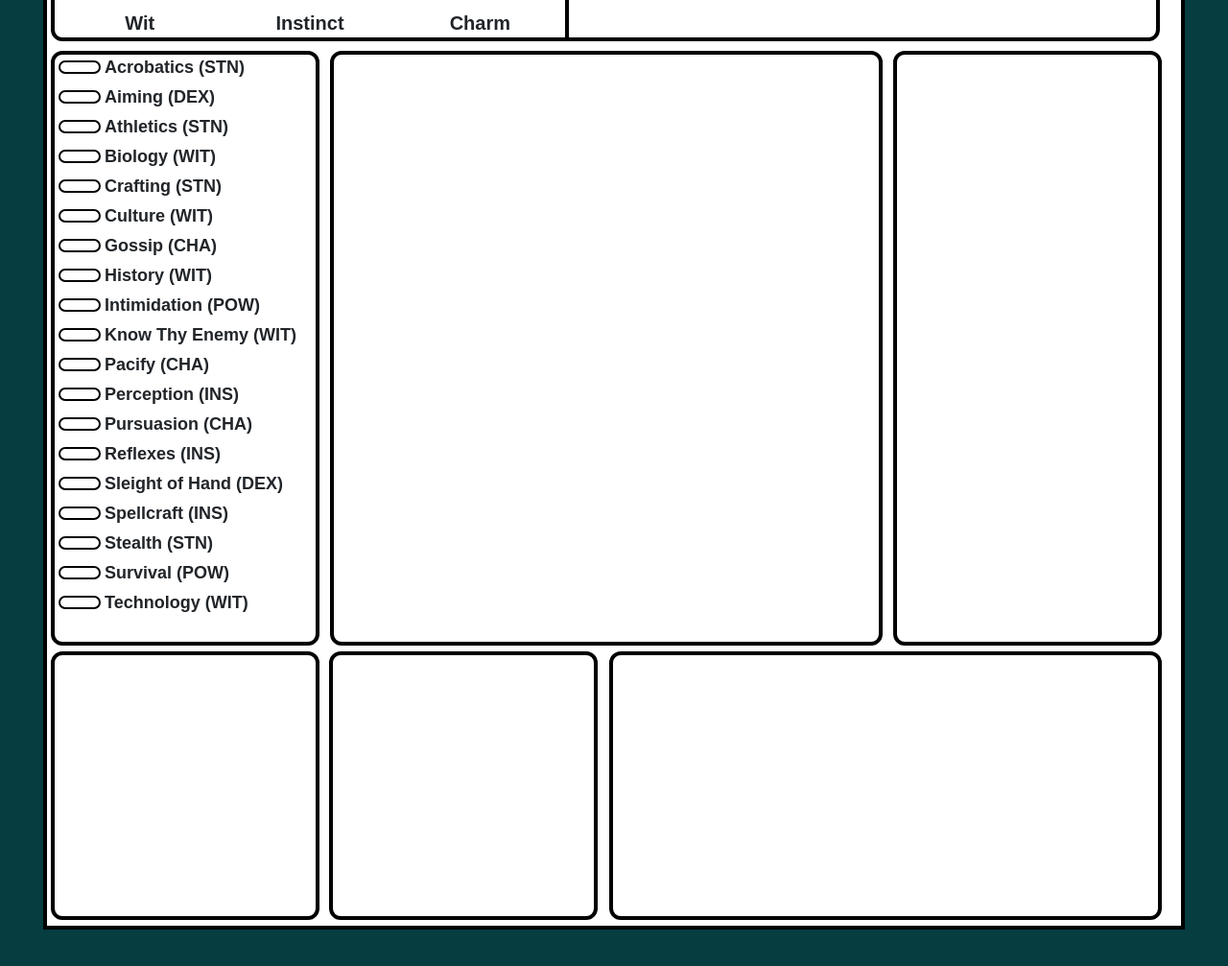
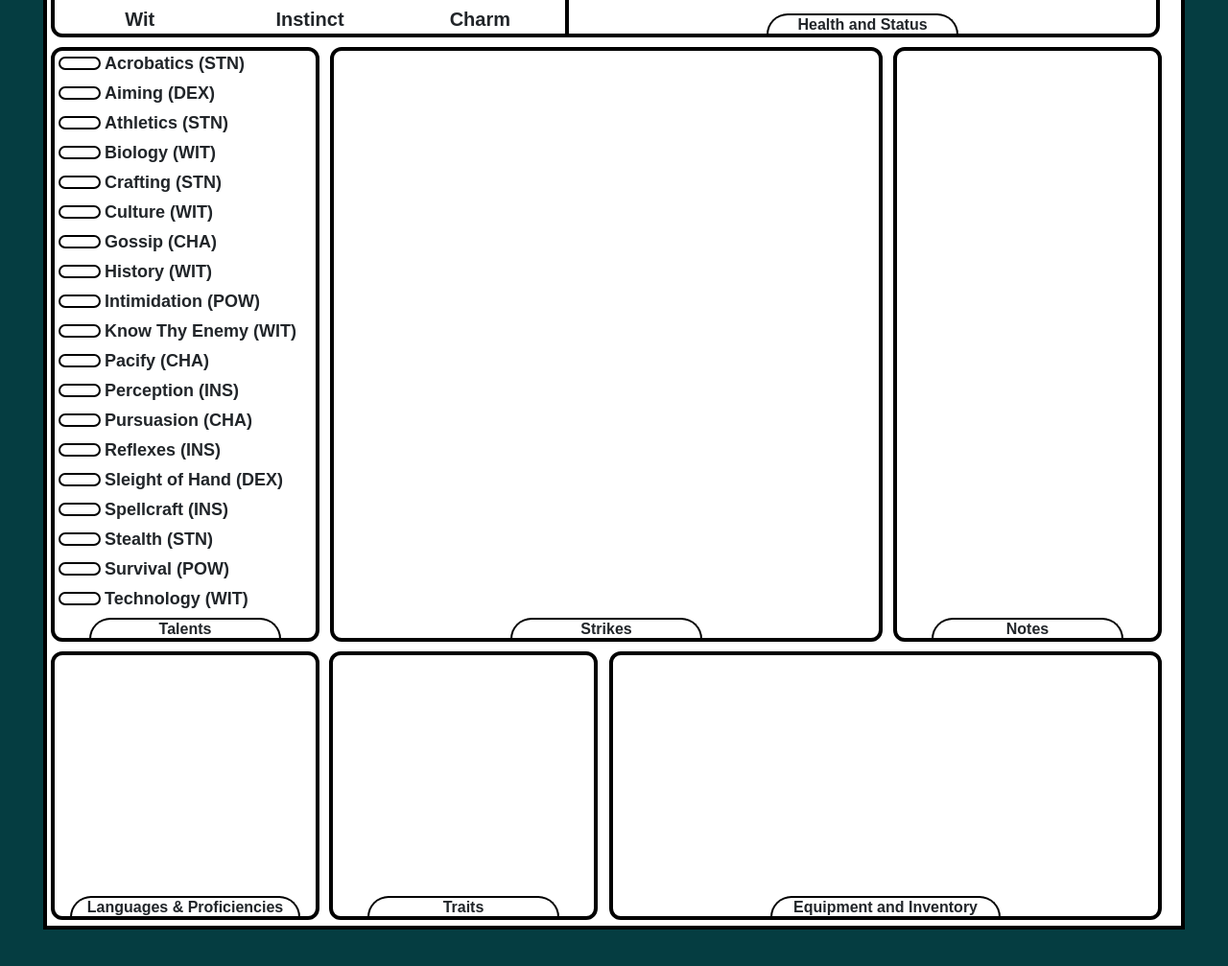
Before and after one commit to benphantom41/urchins-fall-character-sheet, a plain HTML site: page index.html in a window 1280 px wide. Shown: the part 807-1814 px from the top of the page at 96% size. Drawn offline with nearby package versions, Linux system fonts and the light colour scheme.

Commit message:
Added remaining Text Labels to sections

```diff
--- a/index.css
+++ b/index.css
@@ -4,8 +4,7 @@ body {
     zoom: 200%;
 }
 
-textarea
-{
+textarea {
     box-sizing: border-box;
     -moz-box-sizing: border-box;
     -webkit-box-sizing: border-box;
@@ -13,7 +12,7 @@ textarea
     margin: auto;
     border: none;
     resize: none;
-    background-color: rgba(0,0,0,0);
+    background-color: rgba(0, 0, 0, 0);
     /*border: 1px solid red;*/
 }
 
@@ -33,7 +32,9 @@ textarea
 
 }
 
+
 .character-sheet-background {
+    position: relative;
     margin: auto;
     width: 595px;
     height: 842px;
@@ -45,6 +46,26 @@ textarea
 
 }
 
+.Logo {
+    position: relative;
+    width: 139px;
+    height: 50px;
+    top: 0px;
+    left: 0px;
+    z-index: 5;
+}
+
+.Portrait {
+    position: relative;
+    width: 140px;
+    height: 160px;
+    border: 2px solid black;
+    border-radius: 6px;
+    float: left;
+    top: 0px;
+    left: 2px
+}
+
 .player-info {
     position: relative;
     border: 2px solid #000000;
@@ -52,7 +73,7 @@ textarea
     float: right;
     width: 434px;
     height: 202px;
-    margin-top: 10px;
+    top: -42px;
     right: 12px;
     overflow: hidden;
 }
@@ -73,6 +94,11 @@ textarea
     border-right: 2px solid black;
 }
 
+.player-info-item:nth-child(2),
+.player-info-item:nth-child(4) {
+    border-right: none;
+}
+
 .item-label {
 
     position: relative;
@@ -82,12 +108,14 @@ textarea
 
 
     border: 1px solid #000000;
+    border-bottom: none;
+
     border-radius: 345px 345px 0px 0px;
     transform: rotate(-180deg);
     top: 0%;
 }
 
-.label-text{
+.label-text {
     position: relative;
     margin: -1px auto;
     font-size: 8px;
@@ -100,7 +128,10 @@ textarea
 
 
 
-input#name, input#player, input#race-class, input#exp {
+input#name,
+input#player,
+input#race-class,
+input#exp {
     margin: auto;
     border: none;
     text-align: center;
@@ -112,7 +143,7 @@ input#name, input#player, input#race-class, input#exp {
     align-items: center;
 }
 
-.guard-compass{
+.guard-compass {
     position: relative;
     top: 40%;
     width: 125px;
@@ -123,50 +154,50 @@ input#name, input#player, input#race-class, input#exp {
 .guard-compass .item-label {
     top: -124%;
     transform: rotate(0deg);
+    width: 90px;
 }
 
-.guard-compass .item-label .label-text{
+.guard-compass .item-label .label-text {
     top: 10%;
-    font-size: 6px;
     transform: rotate(0deg);
 }
 
-.guard-compass img{
+.guard-compass img {
     position: relative;
     top: -65%;
     margin-left: 4px;
 }
 
-.guard-compass input{
+.guard-compass input {
     position: relative;
     width: 35px;
     height: 35px;
     text-align: center;
-    border:none;
-    background-color: rgba(0,0,0,0);
+    border: none;
+    background-color: rgba(0, 0, 0, 0);
 }
 
-#GC-top{
+#GC-top {
     top: -147%;
     right: -34.4%
 }
 
-#GC-right{
+#GC-right {
     top: -125%;
     right: -26%
 }
 
-#GC-left{
+#GC-left {
     top: -125%;
     right: 53%
 }
 
-#GC-bottom{
+#GC-bottom {
     top: -131%;
     right: -34.4%
 }
 
-.spell-slots{
+.spell-slots {
     position: relative;
     float: right;
     top: -21.6%;
@@ -175,13 +206,14 @@ input#name, input#player, input#race-class, input#exp {
 
 }
 
-.spell-slot-grid{
+
+.spell-slot-grid {
     display: grid;
     grid-auto-rows: 26px;
     grid-template-columns: 160px 1500px;
 }
 
-.spell-slot-row{
+.spell-slot-row {
     position: relative;
     /*border: 1px solid red;*/
     top: 11px;
@@ -191,7 +223,7 @@ input#name, input#player, input#race-class, input#exp {
     float: left;
 }
 
-[class^=spell-slot-buttons]{
+[class^=spell-slot-buttons] {
     position: relative;
     width: 100px;
     height: 9px;
@@ -201,50 +233,51 @@ input#name, input#player, input#race-class, input#exp {
     top: -120%;
     display: inline-grid;
     grid-template-columns: 20px 20px 20px 20px 20px;
-    overflow:hidden;
+    overflow: hidden;
 }
 
-.SS-button, .SS-button-toggled{
+.SS-button,
+.SS-button-toggled {
     position: relative;
     top: -20%;
     height: 15px;
     width: 20px;
-   /* background-color: red;*/
+    /* background-color: red;*/
     border-right: 1px solid black;
 }
 
-.SS-button{
+.SS-button {
     background-color: white;
 }
 
-.SS-button-toggled{
+.SS-button-toggled {
     background-color: rgb(54, 54, 54);
 }
 
 
-[id^="spell-slot-text"]{
+[id^="spell-slot-text"] {
     position: relative;
     height: 15px;
     width: 20px;
     top: -130%;
     border: none;
     border-bottom: 1px solid black;
-    background-color: rgba(0,0,0,0);
+    background-color: rgba(0, 0, 0, 0);
     text-align: center;
 }
 
-.Stats_Health{
+.Stats_Health {
 
     position: relative;
-    float: left;;
+    float: left;
     height: 160px;
     width: 590px;
-    top: 5px;
+    top: -37px;
     left: 2px;
-    background-color: rgba(0,0,0,0);
+    background-color: rgba(0, 0, 0, 0);
 }
 
-.Stats{
+.Stats {
     position: relative;
     float: left;
     width: 270px;
@@ -254,40 +287,42 @@ input#name, input#player, input#race-class, input#exp {
     border-radius: 6px 0px 0px 6px;
 }
 
-td input{
+td input {
     position: relative;
     height: 35px;
     width: 40px;
     top: 2px;
-    left:1px;
+    left: 1px;
     border: none;
-    background-color: rgba(0,0,0,0);
+    background-color: rgba(0, 0, 0, 0);
     text-align: center;
     font-size: 15px;
     font-weight: 600;
 
 }
 
-td img{
+td img {
     right: 20%;
-    top:0%;
+    top: 0%;
 }
-td{
+
+td {
     font-size: 10px;
     font-weight: 600;
 }
 
-.Health{
+.Health {
     position: relative;
-    float:right;
+    float: right;
     width: 310px;
     height: inherit;
     border: 2px solid black;
     border-radius: 0px 6px 6px 0px;
-    right:12px;
+    right: 12px;
 }
 
-.MaxHP input, .Initiative input{
+.MaxHP input,
+.Initiative input {
     border: none;
     border-bottom: 1px solid black;
     width: 50px;
@@ -295,8 +330,8 @@ td{
 
 }
 
-.MaxHP, .Initiative
-{
+.MaxHP,
+.Initiative {
     font-size: 10px;
     margin-bottom: 3px;
     color: #696969;
@@ -304,128 +339,191 @@ td{
     margin-right: 2px;
 }
 
-.MaxHP{
+.MaxHP {
     float: left;
 }
 
-.Initiative{
+.Initiative {
     float: right;
 }
 
-#Status{
+.Health .item-label {
+    transform: rotate(0deg);
+    margin: auto;
+    width: 100px;
+    top: 18px;
+}
+
+
+
+#Status {
     left: 1px;
     top: 6px;
 }
 
-.Talents{
+.Talents {
     position: relative;
     width: 140px;
     height: 310px;
-    top: 10px;
+    top: -32px;
     left: 2px;
     float: left;
     border: 2px solid black;
     border-radius: 6px;
 }
 
-.Talent-Item{
+.Health .item-label .label-text,
+.Talents .item-label .label-text,
+.Strikes .item-label .label-text,
+.Notes .item-label .label-text,
+.Languages .item-label .label-text,
+.Traits .item-label .label-text,
+.Equipment .item-label .label-text,
+.Portrait .item-label .label-text,
+.spell-slots .item-label .label-text  {
+    transform: rotate(0deg);
+}
+
+.Talents .item-label,
+.Strikes .item-label,
+.Notes .item-label,
+.Languages .item-label,
+.Traits .item-label,
+.Equipment .item-label,
+.Portrait .item-label,
+.spell-slots .item-label {
+    transform: rotate(0deg);
+    margin: auto;
+    width: 100px;
+    top: 1px;
+}
+
+
+.spell-slots .item-label{
+    top:-91px;
+}
+
+.Strikes .item-label {
+    top: -339px;
+}
+
+.Notes .item-label {
+    top: -3px;
+}
+
+.Languages .item-label {
+    top: -365px;
+    width: 120px;
+}
+
+.Traits .item-label {
+    top: -225px;
+}
+
+.Equipment .item-label {
+    top: -85px;
+    width: 120px;
+}
+
+.Portrait .item-label{
+    top: 145px;
+}
+
+.Talent-Item {
     font-size: 9px;
     font-weight: 600;
     margin-bottom: 2px;
 }
 
-.Talent-Dot, .Talent-Dot-Toggled{
+.Talent-Dot,
+.Talent-Dot-Toggled {
     position: relative;
     float: left;
     width: 22px;
     height: 7px;
     border: 1px solid black;
     border-radius: 20px;
-    top:3px;
+    top: 3px;
     margin-right: 2px;
     margin-left: 2px;
 }
 
-.Talent-Dot{
+.Talent-Dot {
     background-color: white;
 }
 
-.Talent-Dot-Toggled{
+.Talent-Dot-Toggled {
     background-color: black;
 }
 
-.Notes{
+.Notes {
     position: relative;
     float: right;
     height: 310px;
     width: 140px;
     border: 2px solid black;
     border-radius: 6px;
-    top: 10px;
+    top: -32px;
     right: 10px;
 }
 
-.Strikes{
+.Strikes {
     position: relative;
     margin: auto;
     height: 310px;
     width: 288px;
     border: 2px solid black;
     border-radius: 6px;
-    top: 382px;
+    top: 330px;
     right: 4px;
 }
 
-.Strikes textarea
-{
+.Strikes textarea {
     bottom: 365px;
     left: 2px;
 }
 
-.Languages
-{
+.Languages {
     position: relative;
     width: 140px;
     height: 140px;
     border: 2px solid black;
     border-radius: 6px;
-    top: 385px;
+    top: 335px;
     left: 2px;
 }
 
-.Traits
-{
+.Traits {
     position: relative;
     width: 140px;
     height: 140px;
     border: 2px solid black;
     border-radius: 6px;
-    top: 245px;
+    top: 195px;
     left: 147px;
 }
 
-.Equipment
-{
+.Equipment {
     position: relative;
     width: 288px;
     height: 140px;
     border: 2px solid black;
     border-radius: 6px;
-    top: 105px;
+    top: 55px;
     left: 293px;
 }
 
-.Languages textarea{
-    bottom: 370px;
+.Languages textarea {
+    bottom: 360px;
     left: 1px;
 }
 
-.Traits textarea{
-    bottom: 230px;
-    left:1px;
+.Traits textarea {
+    bottom: 220px;
+    left: 1px;
 }
 
-.Equipment textarea{
-    bottom: 90px;
+.Equipment textarea {
+    bottom: 80px;
     left: 2px;
 }
--- a/index.html
+++ b/index.html
@@ -22,7 +22,14 @@
 
 
     <div class="character-sheet">
+
         <div class="character-sheet-background">
+            <div class="Logo"><img src="Images/UrchinsFallLogo.svg" alt=""></div>
+            <div class="Portrait">
+                <div class="item-label">
+                    <div class="label-text">Portrait</div>
+                </div>
+            </div>
             <div class="player-info">
                 <div class="basic-player-info">
                     <div class="player-info-item">
@@ -149,6 +156,9 @@
                     </div>
                     <img src="Images/Left_Icons.svg" alt="" style="position: relative; top:-83%; left:42%;">
                     <img src="Images/Right_Icons.svg" alt="" style="position: relative; top:-83%; left:42%">
+                    <div class="item-label">
+                        <div class="label-text">Spell Slots</div>
+                    </div>
                 </div>
             </div>
             <div class="Stats_Health">
@@ -160,14 +170,25 @@
                             <td>Dexterity</td>
                         </tr>
                         <tr style="height:60px;">
-                            <td style="position: relative;"><img src="Images/Stat Block.svg" alt="" style="position: absolute;"><input type="text" name="Stat-Stance" id="Stat-Stance"></td>
-                            <td style="position: relative;"><img src="Images/Stat Block.svg" alt=""style="position: absolute;"><input type="text" name="Stat-Power" id="Stat-Power"></td>
-                            <td style="position: relative;"><img src="Images/Stat Block.svg" alt=""style="position: absolute;"><input type="text" name="Stat-Dexterity" id="Stat-Dexterity"></td>
+                            <td style="position: relative;"><img src="Images/Stat Block.svg" alt=""
+                                    style="position: absolute;"><input type="text" name="Stat-Stance" id="Stat-Stance">
+                            </td>
+                            <td style="position: relative;"><img src="Images/Stat Block.svg" alt=""
+                                    style="position: absolute;"><input type="text" name="Stat-Power" id="Stat-Power">
+                            </td>
+                            <td style="position: relative;"><img src="Images/Stat Block.svg" alt=""
+                                    style="position: absolute;"><input type="text" name="Stat-Dexterity"
+                                    id="Stat-Dexterity"></td>
                         </tr>
                         <tr style="height: 60px;">
-                            <td style="position: relative;"><img src="Images/Stat Block.svg" alt=""style="position: absolute;"><input type="text" name="Stat-Wit" id="Stat-Wit"></td>
-                            <td style="position: relative;"><img src="Images/Stat Block.svg" alt=""style="position: absolute;"><input type="text" name="Stat-Instinct" id="Stat-Instinct"></td>
-                            <td style="position: relative;"><img src="Images/Stat Block.svg" alt=""style="position: absolute;"><input type="text" name="Stat-Charm" id="Stat-Charm"></td>
+                            <td style="position: relative;"><img src="Images/Stat Block.svg" alt=""
+                                    style="position: absolute;"><input type="text" name="Stat-Wit" id="Stat-Wit"></td>
+                            <td style="position: relative;"><img src="Images/Stat Block.svg" alt=""
+                                    style="position: absolute;"><input type="text" name="Stat-Instinct"
+                                    id="Stat-Instinct"></td>
+                            <td style="position: relative;"><img src="Images/Stat Block.svg" alt=""
+                                    style="position: absolute;"><input type="text" name="Stat-Charm" id="Stat-Charm">
+                            </td>
                         </tr>
                         <tr>
                             <td>Wit</td>
@@ -179,44 +200,106 @@
                 <div class="Health">
                     <div class="MaxHP">Max HP: <input type="text" name="HP_Text" id="HP_Text"></div>
                     <div class="Initiative">Initiative: <input type="text" name="Init_Text" id="Init_Text"></div>
-                   <textarea name="Status" id="Status" cols="35" rows="5"></textarea>
+                    <textarea name="Status" id="Status" cols="35" rows="4"></textarea>
+                    <div class="item-label">
+                        <div class="label-text">Health and Status</div>
+                    </div>
                 </div>
             </div>
             <div class="Talents">
-                <div class="Talent-Item"><div class="Talent-Dot"></div>Acrobatics (STN)</div>
-                <div class="Talent-Item"><div class="Talent-Dot"></div>Aiming (DEX)</div>
-                <div class="Talent-Item"><div class="Talent-Dot"></div>Athletics (STN)</div>
-                <div class="Talent-Item"><div class="Talent-Dot"></div>Biology (WIT)</div>
-                <div class="Talent-Item"><div class="Talent-Dot"></div>Crafting (STN)</div>
-                <div class="Talent-Item"><div class="Talent-Dot"></div>Culture (WIT)</div>
-                <div class="Talent-Item"><div class="Talent-Dot"></div>Gossip (CHA)</div>
-                <div class="Talent-Item"><div class="Talent-Dot"></div>History (WIT)</div>
-                <div class="Talent-Item"><div class="Talent-Dot"></div>Intimidation (POW)</div>
-                <div class="Talent-Item"><div class="Talent-Dot"></div>Know Thy Enemy (WIT)</div>
-                <div class="Talent-Item"><div class="Talent-Dot"></div>Pacify (CHA)</div>
-                <div class="Talent-Item"><div class="Talent-Dot"></div>Perception (INS)</div>
-                <div class="Talent-Item"><div class="Talent-Dot"></div>Pursuasion (CHA)</div>
-                <div class="Talent-Item"><div class="Talent-Dot"></div>Reflexes (INS)</div>
-                <div class="Talent-Item"><div class="Talent-Dot"></div>Sleight of Hand (DEX)</div>
-                <div class="Talent-Item"><div class="Talent-Dot"></div>Spellcraft (INS)</div>
-                <div class="Talent-Item"><div class="Talent-Dot"></div>Stealth (STN)</div>
-                <div class="Talent-Item"><div class="Talent-Dot"></div>Survival (POW)</div>
-                <div class="Talent-Item"><div class="Talent-Dot"></div>Technology (WIT)</div>
+                <div class="Talent-Item">
+                    <div class="Talent-Dot"></div>Acrobatics (STN)
+                </div>
+                <div class="Talent-Item">
+                    <div class="Talent-Dot"></div>Aiming (DEX)
+                </div>
+                <div class="Talent-Item">
+                    <div class="Talent-Dot"></div>Athletics (STN)
+                </div>
+                <div class="Talent-Item">
+                    <div class="Talent-Dot"></div>Biology (WIT)
+                </div>
+                <div class="Talent-Item">
+                    <div class="Talent-Dot"></div>Crafting (STN)
+                </div>
+                <div class="Talent-Item">
+                    <div class="Talent-Dot"></div>Culture (WIT)
+                </div>
+                <div class="Talent-Item">
+                    <div class="Talent-Dot"></div>Gossip (CHA)
+                </div>
+                <div class="Talent-Item">
+                    <div class="Talent-Dot"></div>History (WIT)
+                </div>
+                <div class="Talent-Item">
+                    <div class="Talent-Dot"></div>Intimidation (POW)
+                </div>
+                <div class="Talent-Item">
+                    <div class="Talent-Dot"></div>Know Thy Enemy (WIT)
+                </div>
+                <div class="Talent-Item">
+                    <div class="Talent-Dot"></div>Pacify (CHA)
+                </div>
+                <div class="Talent-Item">
+                    <div class="Talent-Dot"></div>Perception (INS)
+                </div>
+                <div class="Talent-Item">
+                    <div class="Talent-Dot"></div>Pursuasion (CHA)
+                </div>
+                <div class="Talent-Item">
+                    <div class="Talent-Dot"></div>Reflexes (INS)
+                </div>
+                <div class="Talent-Item">
+                    <div class="Talent-Dot"></div>Sleight of Hand (DEX)
+                </div>
+                <div class="Talent-Item">
+                    <div class="Talent-Dot"></div>Spellcraft (INS)
+                </div>
+                <div class="Talent-Item">
+                    <div class="Talent-Dot"></div>Stealth (STN)
+                </div>
+                <div class="Talent-Item">
+                    <div class="Talent-Dot"></div>Survival (POW)
+                </div>
+                <div class="Talent-Item">
+                    <div class="Talent-Dot"></div>Technology (WIT)
+                </div>
+                <div class="item-label">
+                    <div class="label-text">Talents</div>
+                </div>
             </div>
             <div class="Strikes">
                 <textarea name="Strikes" id="Strikes" cols="33" rows="11"></textarea>
+                <div class="item-label">
+                    <div class="label-text">Strikes</div>
+                </div>
             </div>
             <div class="Notes">
                 <textarea name="Notes" id="Notes" cols="15" rows="12"></textarea>
+                <div class="item-label">
+                    <div class="label-text">Notes</div>
+                </div>
             </div>
-            <div class="Languages"><textarea name="Languages" id="Languages" cols="15" rows="5"></textarea></div>
-            <div class="Traits"><textarea name="Traits" id="Traits" cols="15" rows="5"></textarea></div>
-            <div class="Equipment"><textarea name="Equipment" id="Equipment" cols="33" rows="5"></textarea></div>
+            <div class="Languages"><textarea name="Languages" id="Languages" cols="15" rows="5"></textarea>
+                <div class="item-label">
+                    <div class="label-text">Languages & Proficiencies</div>
+                </div>
+            </div>
+            <div class="Traits"><textarea name="Traits" id="Traits" cols="15" rows="5"></textarea>
+                <div class="item-label">
+                    <div class="label-text">Traits</div>
+                </div>
+            </div>
+            <div class="Equipment"><textarea name="Equipment" id="Equipment" cols="33" rows="5"></textarea>
+                <div class="item-label">
+                    <div class="label-text">Equipment and Inventory</div>
+                </div>
+            </div>
         </div>
     </div>
 
     <script src="https://cdn.jsdelivr.net/npm/bootstrap@5.3.0-alpha1/dist/js/bootstrap.bundle.min.js"
         integrity="sha384-w76AqPfDkMBDXo30jS1Sgez6pr3x5MlQ1ZAGC+nuZB+EYdgRZgiwxhTBTkF7CXvN"
         crossorigin="anonymous"></script>
-        <script src="Scripts/index.js"></script>
+    <script src="Scripts/index.js"></script>
 </body>
```
Also changed, not shown: Images/UrchinsFallLogo.svg (added).
